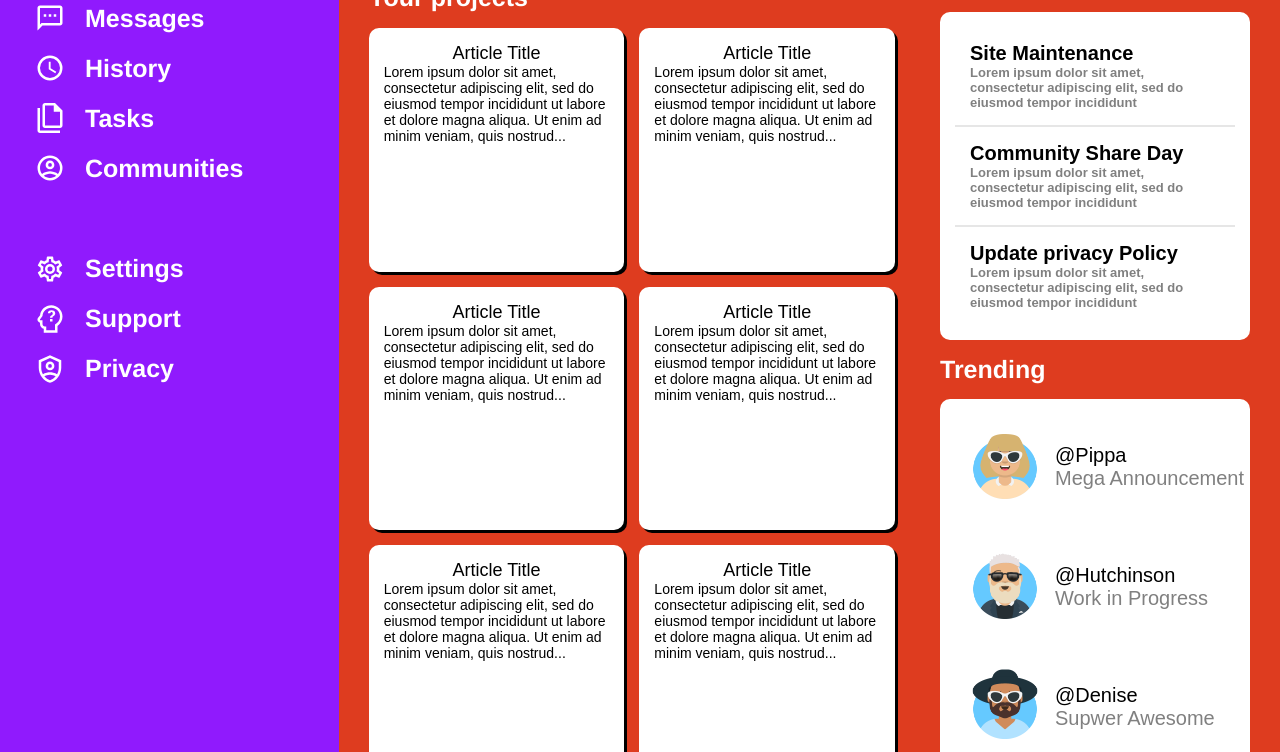
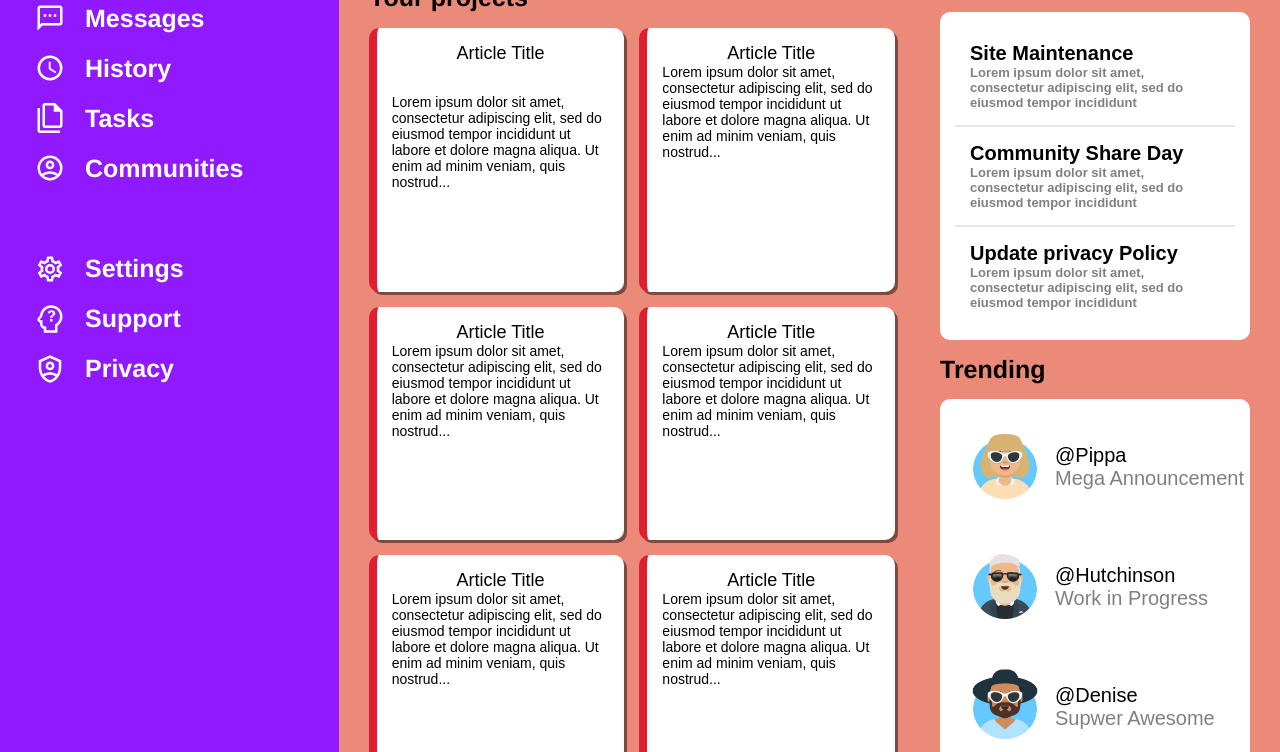
Before and after one commit to Cdeblsnow/Admin_dashboard, a plain HTML site: page index.html in a window 1280 px wide. Shown: the part 312-1064 px from the top of the page. Drawn offline with Linux system fonts and the light colour scheme.

Commit message:
Update content

```diff
--- a/index.html
+++ b/index.html
@@ -96,6 +96,7 @@
                 <h3>Your projects</h3>
                 <div class="card">
                   <p class="title">Article Title</p>
+                  <div class="color-line"></div>
                   <p>Lorem ipsum dolor sit amet, consectetur adipiscing elit, sed do eiusmod tempor incididunt ut labore et dolore magna aliqua. Ut enim ad minim veniam, quis nostrud...</p>
                 </div>
                 <div class="card">
--- a/style/style.css
+++ b/style/style.css
@@ -31,8 +31,9 @@
 
   .card {
     border-radius: 10px;
-    box-shadow: 3px 3px 0 0 black;
-    /* add transparency */
+    border-left: 8px #DE1F2F solid;
+    box-shadow: 3px 3px 0 0 rgba(0, 0, 0, 0.466);
+    position: relative;
   }
 
   .card p {
@@ -233,7 +234,7 @@ input[type="search"]::-webkit-search-cancel-button {
 }
 
 .content{
-    background-color: rgb(222, 60, 31);
+    background-color: rgba(222, 60, 31, 0.6);
     display: grid;
     grid-template-columns: 3fr 1fr ;
     gap: 15px;
@@ -249,7 +250,7 @@ input[type="search"]::-webkit-search-cancel-button {
 }
 
 h3 {
-  color: rgb(255, 255, 255);
+  color: rgb(0, 0, 0);
 }
 
 .projects h3 {
```
